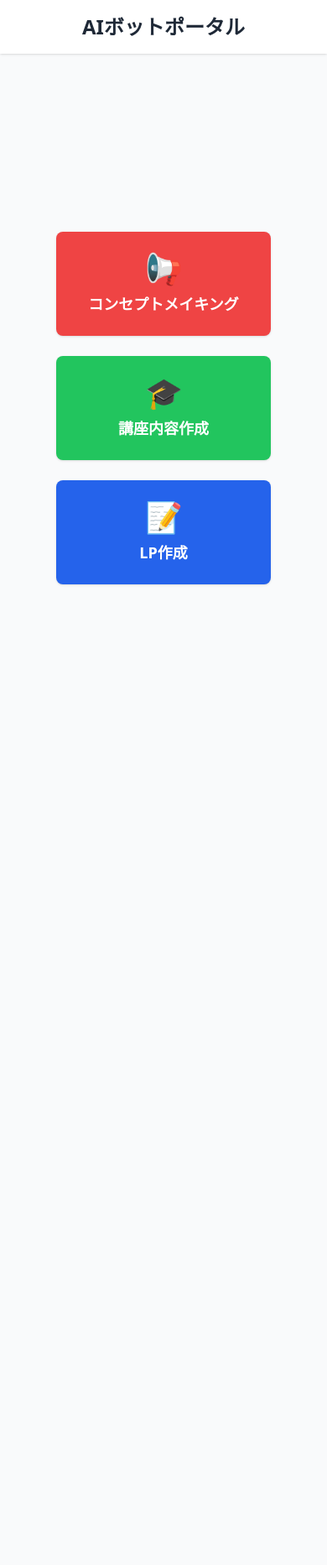
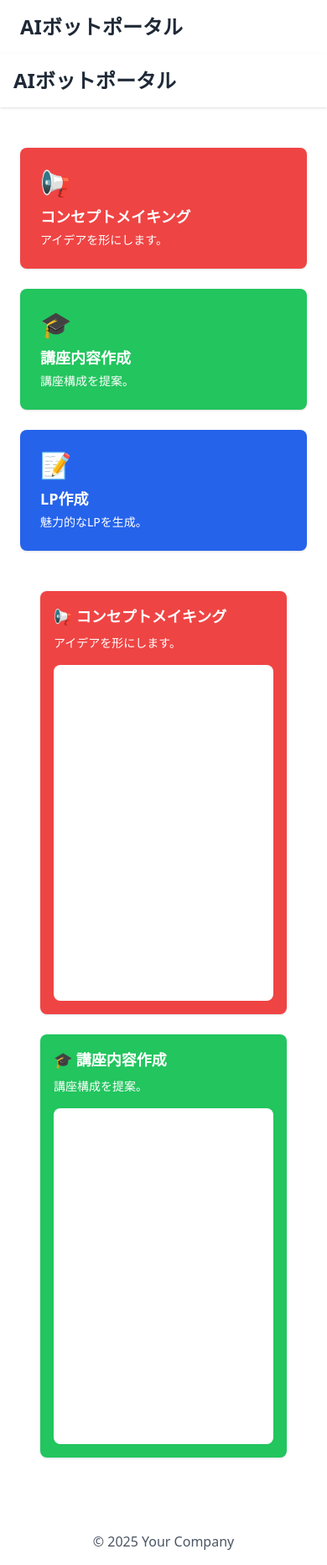
Before and after one commit to mikemike12-svg/PortalSample, a plain HTML site: page index.html in a window 390 px wide. Shown: the whole page at 84% size. Before the commit the page ends 908 px from the top, so only its background shows below. Drawn offline with nearby package versions, Linux system fonts and the light colour scheme; a script that the page names is missing.

Commit message:
Update index.html

```diff
--- a/index.html
+++ b/index.html
@@ -2,53 +2,126 @@
  <html lang="ja">
  <head>
    <meta charset="UTF-8" />
-  <meta name="viewport" content="width=device-width, initial-scale=1.0" />
+   <meta name="viewport" content="width=device-width,initial-scale=1.0" />
+   <!-- Tailwind CSS CDN -->
    <script src="https://cdn.tailwindcss.com"></script>
    <title>AIボットポータル</title>
+   <!-- Dify の Web Widget スクリプトを読み込む -->
+   <script src="https://cdn.dify.ai/widget.js"></script>
+   <!-- Tailwind（お好みで） -->
+   <script src="https://cdn.tailwindcss.com"></script>
  </head>
  <body class="bg-gray-50 text-gray-800">
 
    <!-- ヘッダー -->
-  <header class="bg-white shadow py-4">
-    <h1 class="text-2xl font-bold text-center">AIボットポータル</h1>
+   <header class="bg-white shadow">
+     <div class="container mx-auto px-6 py-4">
+       <h1 class="text-2xl font-bold">AIボットポータル</h1>
+     </div>
+   <header class="bg-white shadow p-4">
+     <h1 class="text-2xl font-bold">AIボットポータル</h1>
    </header>
 
-  <!-- メイン：縦横中央にボタン群を配置 -->
-  <main class="flex items-center justify-center min-h-screen">
-    <div class="grid grid-cols-1 sm:grid-cols-2 lg:grid-cols-3 gap-6 justify-items-center">
+   <!-- ボットタイル -->
+   <main class="container mx-auto px-6 py-12">
+     <div class="grid grid-cols-1 sm:grid-cols-2 lg:grid-cols-3 gap-6">
 
        <!-- タイル１：コンセプトメイキング -->
-      <a
-        href="https://udify.app/chatbot/NuXIbgeJE8039PSA"
-        target="_blank" rel="noopener"
-        class="w-64 bg-red-500 text-white p-6 rounded-lg shadow hover:shadow-lg transition text-center"
+       <button
+         class="block bg-red-500 text-white p-6 rounded-lg shadow hover:shadow-lg transition text-left"
+         onclick="openBot('https://udify.app/chatbot/NuXIbgeJE8039PSA')"
        >
-        <div class="text-4xl mb-2">📢</div>
+         <div class="text-3xl mb-2">📢</div>
          <h2 class="font-semibold text-lg">コンセプトメイキング</h2>
-      </a>
+         <p class="text-sm mt-1">アイデアを形にします。</p>
+       </button>
 
        <!-- タイル２：講座内容作成 -->
-      <a
-        href="https://udify.app/chatbot/VdFWDBooqwAz8oIf"
-        target="_blank" rel="noopener"
-        class="w-64 bg-green-500 text-white p-6 rounded-lg shadow hover:shadow-lg transition text-center"
+       <button
+         class="block bg-green-500 text-white p-6 rounded-lg shadow hover:shadow-lg transition text-left"
+         onclick="openBot('https://udify.app/chatbot/VdFWDBooqwAz8oIf')"
        >
-        <div class="text-4xl mb-2">🎓</div>
+         <div class="text-3xl mb-2">🎓</div>
          <h2 class="font-semibold text-lg">講座内容作成</h2>
-      </a>
+         <p class="text-sm mt-1">講座構成を提案。</p>
+       </button>
 
        <!-- タイル３：LP作成 -->
-      <a
-        href="https://udify.app/chatbot/gx7OZ8wPclMwtrMJ"
-        target="_blank" rel="noopener"
-        class="w-64 bg-blue-600 text-white p-6 rounded-lg shadow hover:shadow-lg transition text-center"
+       <button
+         class="block bg-blue-600 text-white p-6 rounded-lg shadow hover:shadow-lg transition text-left"
+         onclick="openBot('https://udify.app/chatbot/gx7OZ8wPclMwtrMJ')"
        >
-        <div class="text-4xl mb-2">📝</div>
+         <div class="text-3xl mb-2">📝</div>
          <h2 class="font-semibold text-lg">LP作成</h2>
-      </a>
+         <p class="text-sm mt-1">魅力的なLPを生成。</p>
+       </button>
+   <main class="container mx-auto p-6 grid grid-cols-1 sm:grid-cols-2 lg:grid-cols-3 gap-6">
+     <!-- コンセプトメイキングBot -->
+     <div class="bg-red-500 text-white p-4 rounded-lg shadow">
+       <h2 class="text-lg font-semibold mb-2">📢 コンセプトメイキング</h2>
+       <p class="text-sm mb-4">アイデアを形にします。</p>
+       <!-- ここに埋め込みウィジェット用の div を置くだけ -->
+       <div
+         data-dify-bot="NuXIbgeJE8039PSA"
+         style="width:100%;height:400px;background:#fff;border-radius:8px;overflow:hidden;"
+       ></div>
+     </div>
 
+     <!-- 講座内容作成Bot -->
+     <div class="bg-green-500 text-white p-4 rounded-lg shadow">
+       <h2 class="text-lg font-semibold mb-2">🎓 講座内容作成</h2>
+       <p class="text-sm mb-4">講座構成を提案。</p>
+       <div
+         data-dify-bot="VdFWDBooqwAz8oIf"
+         style="width:100%;height:400px;background:#fff;border-radius:8px;overflow:hidden;"
+       ></div>
      </div>
    </main>
 
+   <!-- オーバーレイ＆iframe -->
+   <div
+     id="botOverlay"
+     class="hidden fixed inset-0 bg-white z-50 flex flex-col"
+   >
+     <div class="flex justify-end p-4">
+       <button onclick="closeBot()" class="text-gray-600 hover:text-black">
+         閉じる ✕
+       </button>
+     <!-- LP作成Bot -->
+     <div class="bg-blue-600 text-white p-4 rounded-lg shadow">
+       <h2 class="text-lg font-semibold mb-2">📝 LP作成</h2>
+       <p class="text-sm mb-4">魅力的なLPを生成。</p>
+       <div
+         data-dify-bot="gx7OZ8wPclMwtrMJ"
+         style="width:100%;height:400px;background:#fff;border-radius:8px;overflow:hidden;"
+       ></div>
+     </div>
+     <iframe
+       id="botIframe"
+       src=""
+       frameborder="0"
+       allow="microphone"
+       class="flex-1 w-full"
+     ></iframe>
+   </div>
+   </main>
+
+   <!-- スクリプト -->
+   <script>
+     function openBot(url) {
+       const overlay = document.getElementById('botOverlay');
+       const iframe  = document.getElementById('botIframe');
+       iframe.src = url;
+       overlay.classList.remove('hidden');
+     }
+     function closeBot() {
+       document.getElementById('botOverlay').classList.add('hidden');
+       document.getElementById('botIframe').src = '';
+     }
+   </script>
+   <footer class="text-center text-gray-600 py-4">
+     &copy; 2025 Your Company
+   </footer>
+
  </body>
  </html>
```
Lines whose indentation alone changed are shown as unchanged.
